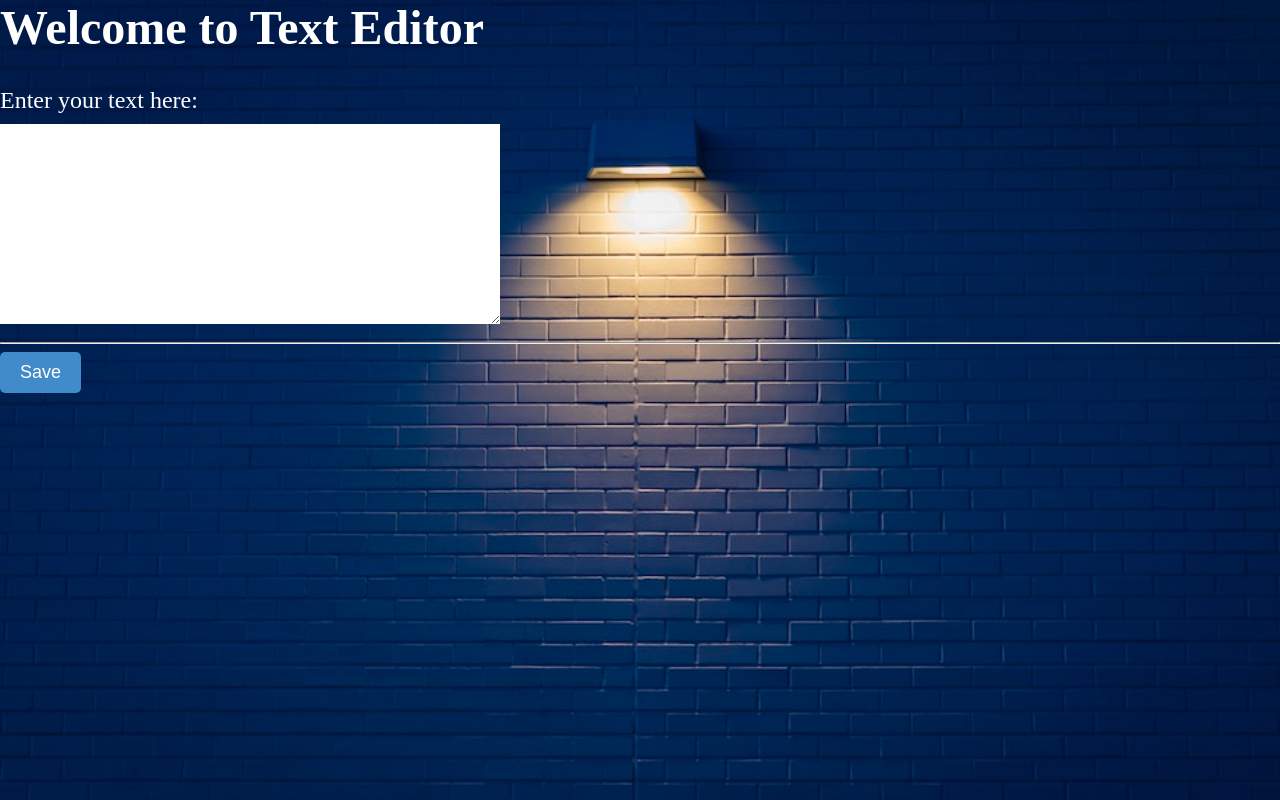
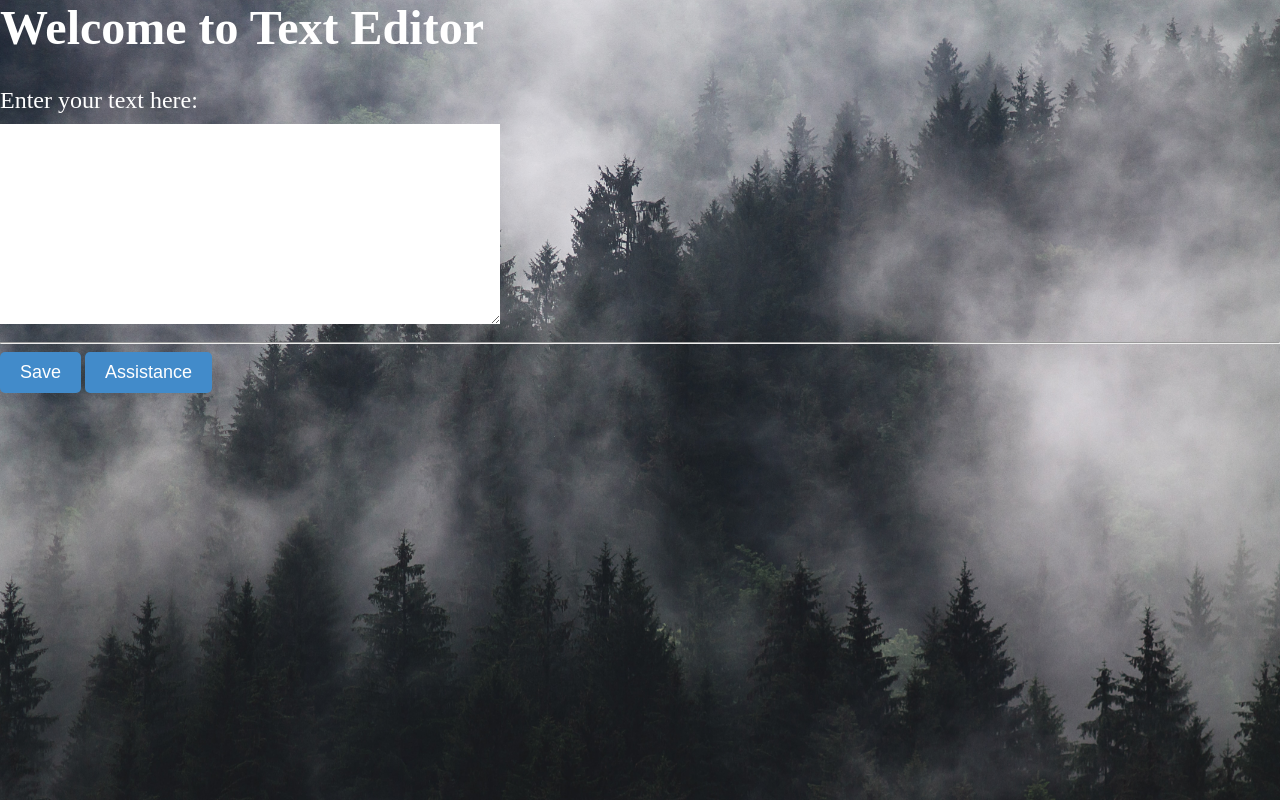
Before and after one commit to MTAN21/csc-394-hw-project, a Django app: page / in a window 1280 px wide. Run offline with Django 4.2, Linux system fonts and the light colour scheme.

Commit message:
changedPic

```diff
--- a/static/css/homepage.css
+++ b/static/css/homepage.css
@@ -4,7 +4,7 @@ html, body {
   }
 
   .bg-image {
-    background-image: url('bg.jpg');
+    background-image: url('roksolana-zasiadko-cf-ZRVtH6kE-unsplash.jpg');
     background-size: cover;
     position: fixed;
     top: 0;
--- a/students/templates/homepage.html
+++ b/students/templates/homepage.html
@@ -13,6 +13,7 @@
     </div>
     <hr>
     <button onclick="saveText()">Save</button>
+    <button onclick="saveText()">Assistance</button>
     </div>
 
     <script>
```
Also changed, not shown: static/css/bg.jpg (deleted), static/css/roksolana-zasiadko-cf-ZRVtH6kE-unsplash.jpg (added).
